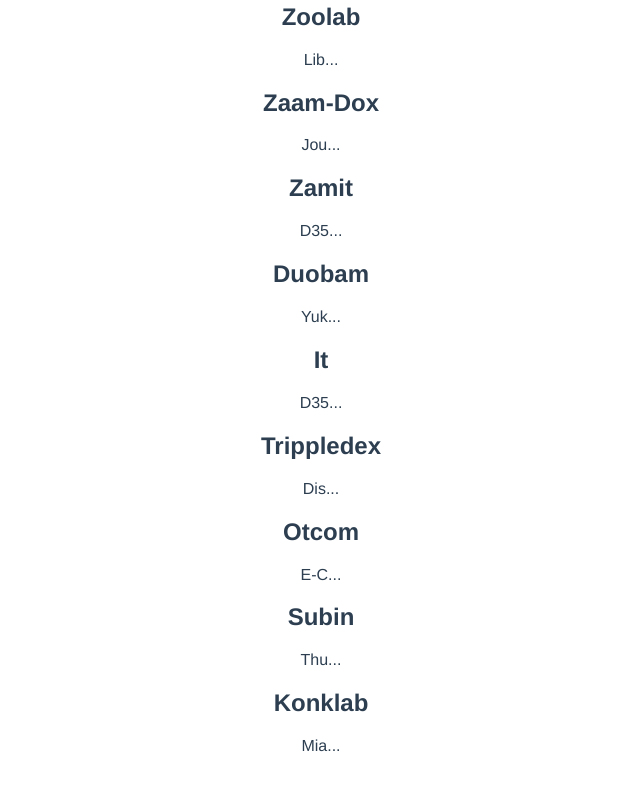
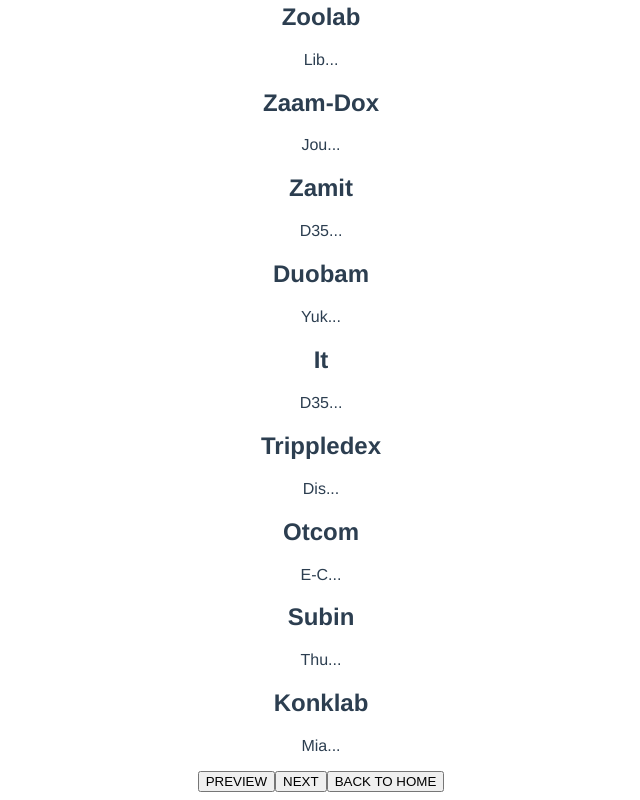
Before and after one commit to moneambenbelgacem/APIS, a Vue app: page /blog in a window 1280 px wide. Shown: the part 6640-7440 px from the top of the page, without its empty margins (319-959 px from the left). Before the commit the page ends 7411 px from the top, so only its background shows below. Built offline with nearby package versions, Linux system fonts and the light colour scheme.

Commit message:
life cycle hook et using route in app.vue

```diff
--- a/src/App.vue
+++ b/src/App.vue
@@ -5,8 +5,30 @@
     <router-link to="/about">About</router-link>
   </div>
   <router-view />
+  <div>
+    <button @click="preview">PREVIEW</button>
+    <button @click="next">NEXT</button>
+    <button @click="redirect">BACK TO HOME</button>
+  </div>
 </template>
-
+<script>
+import { useRouter } from 'vue-router';
+export default {
+  setup() {
+    const router = useRouter();
+    const preview = () => {
+      router.go(-1);
+    };
+    const next = () => {
+      router.go(1);
+    };
+    const redirect = () => {
+      router.push('/');
+    };
+    return { preview, next, redirect };
+  },
+};
+</script>
 <style>
 #app {
   font-family: Avenir, Helvetica, Arial, sans-serif;
--- a/src/components/onePost.vue
+++ b/src/components/onePost.vue
@@ -1,17 +1,28 @@
 <template lang="">
   <div>
-    <h2>{{ post.title }}</h2>
-    <p>{{ extract }}</p>
+    <h2 @click="show = !show">{{ post.title }}</h2>
+    <p v-if="show">{{ extract }}</p>
   </div>
 </template>
 <script>
-import { computed } from 'vue';
+import { computed, onMounted, onUpdated, ref, onUnmounted } from 'vue';
 export default {
   props: ['post'],
   setup(props) {
     const extract = computed(() => props.post.content.substring(0, 3) + '...');
 
-    return { extract };
+    //life cycle hooks
+    onMounted(() => {
+      console.log('je suis entrer ');
+    }),
+      onUpdated(() => {
+        console.log('je suis en modification');
+      });
+    onUnmounted(() => {
+      console.log('je suis en sortie ');
+    });
+    const show = ref(true);
+    return { extract, show };
   },
 };
 </script>
```
